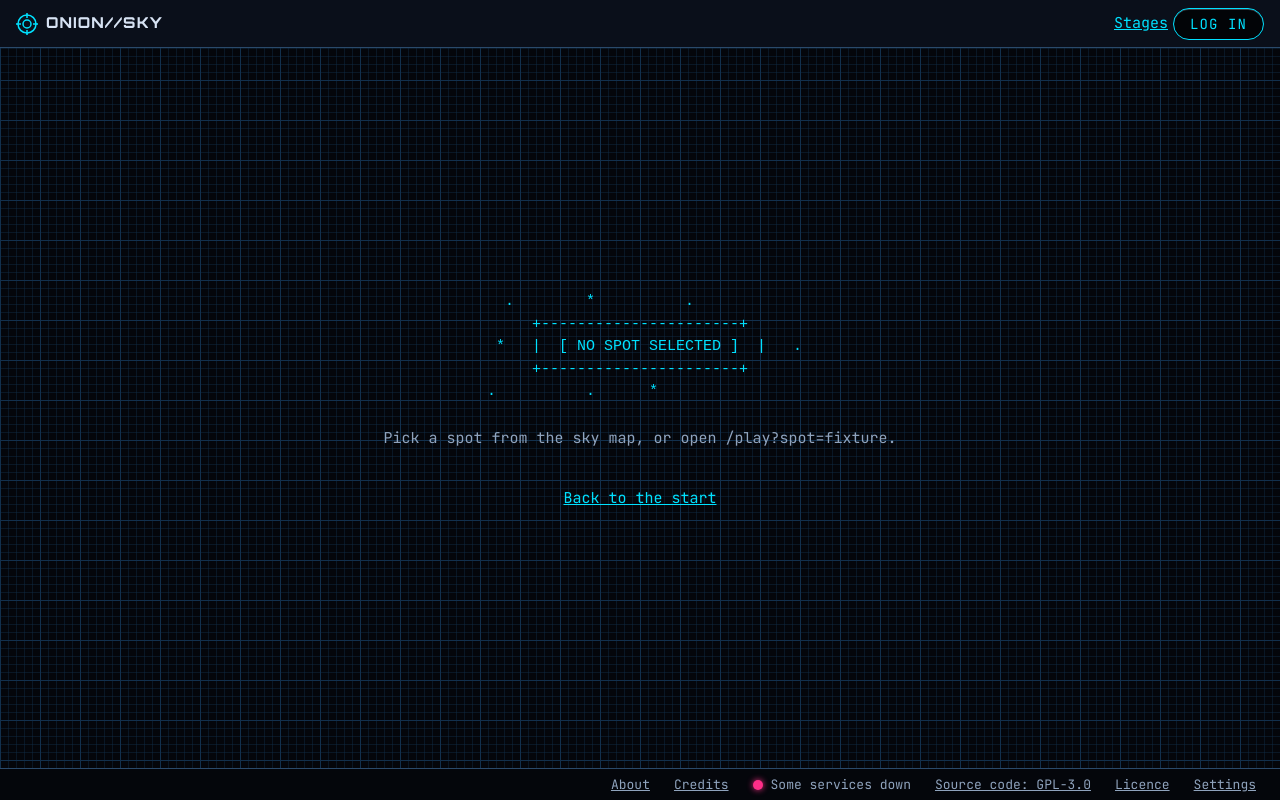
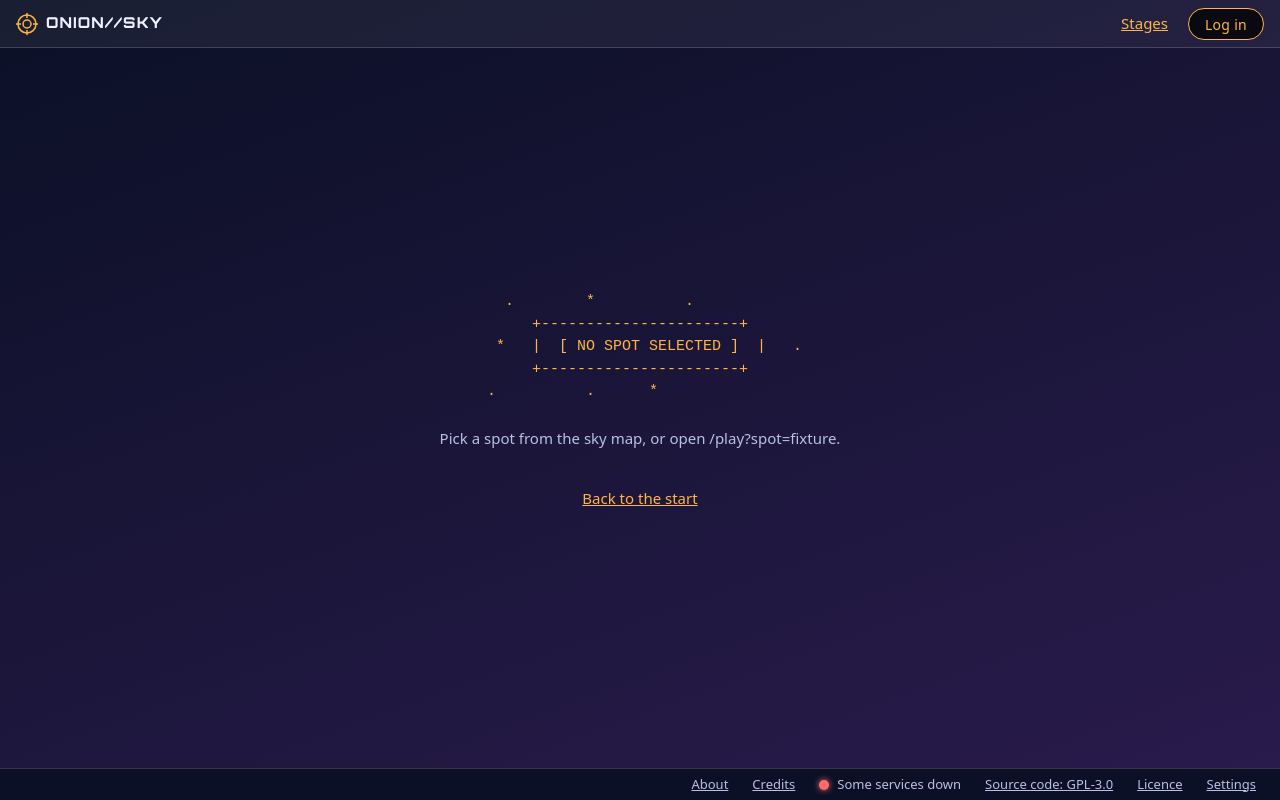
Before and after one commit to Field2548/NASA-Space-App-Challenge-SPHEREx, a Next.js app in the folder web/: page /play in a window 1280 px wide. Built offline with nearby package versions, Linux system fonts and the light colour scheme; no server answers.

Commit message:
theme: Deep space vivid tokens, soft cards, amber primary buttons, plain panel titles

```diff
--- a/web/app/globals.css
+++ b/web/app/globals.css
@@ -1,18 +1,34 @@
-/* Design tokens: BP section 12 ("blueprint terminal"). Owner GAME. */
+/* Design tokens: "Deep space vivid". Soft frosted cards on a navy-to-violet sky, warm amber for
+   the main action. Owner GAME. The old blueprint names (--cyan, --magenta, --line, ...) stay and
+   are remapped, so module CSS keeps working. */
 :root {
-  --bg-0: #04060b;
-  --bg-1: #0a0f1a;
-  --grid: #12304d;
-  --line: #2a4a6b;
-  --text: #d7e3f4;
-  --text-dim: #8fa3bd;
-  --cyan: #00e1ff;
-  --magenta: #ff2e88;
-  --amber: #ffb000;
+  --bg-0: #0b1026;
+  --bg-1: rgba(255, 255, 255, 0.06);
+  --bg: #1a1c45; /* opaque surface for popovers and dialogs */
+  --bg-grad-a: #0b1026;
+  --bg-grad-b: #2a1b4d;
+  --card: rgba(255, 255, 255, 0.06);
+  --card-radius: 14px;
+  --text: #eef1ff;
+  --text-dim: #b9c0e6;
+  --line: rgba(255, 255, 255, 0.16); /* soft card edge and dividers (decorative) */
+  --line-ui: #8a90b8; /* border of controls (3:1 on the card surface) */
+  --grid: transparent;
+
+  --accent: #ffb547; /* main action: NEXT, Submit, Play */
+  --on-accent: #1a1230; /* text on an amber fill */
+  --ok: #3ddc97;
+  --bad: #ff6b6b;
+
+  /* legacy names, remapped */
+  --cyan: var(--accent);
+  --amber: var(--accent);
+  --magenta: var(--bad);
   --viewport: #000000; /* science viewport: neutral black, no effects */
 
   --font-display-stack: var(--font-display), system-ui, sans-serif;
   --font-mono-stack: var(--font-mono), ui-monospace, monospace;
+  --font-body-stack: system-ui, -apple-system, "Segoe UI", Roboto, sans-serif;
 
   --space-1: 4px;
   --space-2: 8px;
@@ -20,15 +36,7 @@
   --space-4: 24px;
   --space-5: 40px;
   --radius-pill: 999px;
-}
-
-/* P3 overrides for UI accents only; science colours keep their sRGB values. */
-@media (color-gamut: p3) {
-  :root {
-    --cyan: color(display-p3 0 0.88 1);
-    --magenta: color(display-p3 1 0.18 0.55);
-    --amber: color(display-p3 1 0.7 0);
-  }
+  --radius-card: var(--card-radius);
 }
 
 * {
@@ -42,21 +50,18 @@ body {
   min-height: 100%;
 }
 
+html {
+  background-color: var(--bg-grad-a);
+}
+
 body {
   color: var(--text);
-  background-color: var(--bg-0);
-  /* Blueprint grid: 8 px minor, 40 px major, thin 1 px lines. */
-  background-image:
-    linear-gradient(var(--grid) 1px, transparent 1px),
-    linear-gradient(90deg, var(--grid) 1px, transparent 1px),
-    linear-gradient(color-mix(in srgb, var(--grid) 40%, transparent) 1px, transparent 1px),
-    linear-gradient(90deg, color-mix(in srgb, var(--grid) 40%, transparent) 1px, transparent 1px);
-  background-size:
-    40px 40px,
-    40px 40px,
-    8px 8px,
-    8px 8px;
-  font-family: var(--font-mono-stack);
+  background-color: var(--bg-grad-a);
+  /* One sky behind the whole page: fixed, so panels never repeat it. */
+  background-image: linear-gradient(160deg, var(--bg-grad-a), var(--bg-grad-b));
+  background-attachment: fixed;
+  background-repeat: no-repeat;
+  font-family: var(--font-body-stack);
   font-size: 15px;
   line-height: 1.5;
   -webkit-font-smoothing: antialiased;
@@ -68,8 +73,7 @@ h3,
 button,
 .label {
   font-family: var(--font-display-stack);
-  text-transform: uppercase;
-  letter-spacing: 0.08em;
+  letter-spacing: 0.02em;
 }
 
 h1 {
@@ -84,21 +88,20 @@ button,
 }
 
 a {
-  color: var(--cyan);
+  color: var(--accent);
 }
 
 :focus-visible {
-  outline: 2px solid var(--cyan);
+  outline: 2px solid var(--accent);
   outline-offset: 2px;
 }
 
 button {
   color: var(--text);
-  background: var(--bg-1);
-  border: 1px solid var(--line);
+  background: var(--card);
+  border: 1px solid var(--line-ui);
   border-radius: var(--radius-pill);
   padding: var(--space-2) var(--space-3);
-  box-shadow: inset 0 1px 0 color-mix(in srgb, var(--text) 25%, transparent);
   cursor: pointer;
 }
 
@@ -116,52 +119,69 @@ a[class] {
 }
 
 button:hover:not(:disabled) {
-  border-color: var(--cyan);
-  background-color: color-mix(in srgb, var(--cyan) 10%, var(--bg-1));
+  border-color: var(--accent);
+  background-color: rgba(255, 255, 255, 0.12);
 }
 
 button:active:not(:disabled),
 [role="button"]:active,
 a[class]:active {
-  transform: translateY(1px) scale(0.96);
-}
-
-button:active:not(:disabled) {
-  background-color: color-mix(in srgb, var(--cyan) 25%, var(--bg-1));
-  box-shadow: inset 0 2px 4px color-mix(in srgb, black 50%, transparent);
+  transform: translateY(1px) scale(0.97);
 }
 
 button[aria-pressed="true"],
 button[aria-checked="true"] {
-  border-color: var(--cyan);
-  color: var(--cyan);
-  background-color: color-mix(in srgb, var(--cyan) 18%, var(--bg-1));
-  box-shadow: 0 0 0 1px var(--cyan), 0 0 10px color-mix(in srgb, var(--cyan) 35%, transparent);
+  border-color: var(--accent);
+  color: var(--accent);
+  background-color: color-mix(in srgb, var(--accent) 16%, transparent);
 }
 
 button:disabled {
-  opacity: 0.45;
+  opacity: 0.55;
   cursor: not-allowed;
 }
 
-/* Panel with a part number, e.g. <section className="panel" data-part="PNL-02 // IMAGE TOOLS"> */
+/* Main action: amber pill, dark text. SubmitBar's own CSS file is owned elsewhere, so its primary
+   button is matched here by its module class. */
+.btn-primary,
+button[class*="SubmitBar"][class*="primary"],
+button[class*="SubmitBar"][class*="primary"][aria-pressed] {
+  color: var(--on-accent);
+  background: var(--accent);
+  border-color: var(--accent);
+  border-radius: var(--radius-pill);
+  font-weight: 700;
+}
+
+.btn-primary:hover:not(:disabled),
+button[class*="SubmitBar"][class*="primary"]:hover:not(:disabled) {
+  color: var(--on-accent);
+  background: #ffc46e;
+  border-color: #ffc46e;
+}
+
+button[class*="SubmitBar"][class*="primary"]:active:not(:disabled) {
+  background: #f0a12d;
+}
+
+/* Soft card: frosted, rounded, no grid lines. A title is a plain heading; data-part is the text. */
 .panel {
   position: relative;
-  background: var(--bg-1);
+  background: var(--card);
   border: 1px solid var(--line);
+  border-radius: var(--radius-card);
   padding: var(--space-3);
 }
 
 .panel[data-part]::before {
   content: attr(data-part);
-  position: absolute;
-  top: -0.75em;
-  left: var(--space-2);
-  padding: 0 var(--space-1);
-  background: var(--bg-0);
-  color: var(--text-dim);
-  font-size: 11px;
-  letter-spacing: 0.08em;
+  display: block;
+  margin-bottom: var(--space-2);
+  color: var(--text);
+  font-family: var(--font-display-stack);
+  font-size: 13px;
+  font-weight: 600;
+  letter-spacing: 0.02em;
 }
 
 /* Hazard stripes: experimental or Tier 2 features only. */
--- a/web/components/CoachMark.module.css
+++ b/web/components/CoachMark.module.css
@@ -3,7 +3,7 @@
   z-index: 40;
   border: 2px solid var(--magenta);
   border-radius: 6px;
-  box-shadow: 0 0 0 4px rgb(255 46 136 / 0.25);
+  box-shadow: 0 0 0 4px rgb(255 107 107 / 0.25);
   pointer-events: none;
   transition: all 0.2s ease;
 }
--- a/web/components/MorphologyControl.tsx
+++ b/web/components/MorphologyControl.tsx
@@ -1,5 +1,5 @@
 "use client";
-// Morphology control (PNL-05): an ordered stack of steps, applied first to last to every frame.
+// Morphology control: an ordered stack of steps, applied first to last to every frame.
 // Each step is a card: operation, kernel shape and size, iterations for erosion and dilation.
 // An empty stack is Off. Cards reorder by dragging the handle (pointer events: mouse, touch, pen)
 // or with the Move up / Move down buttons. The explanation and the before/after example live in
--- a/web/components/PlayScreen.module.css
+++ b/web/components/PlayScreen.module.css
@@ -103,12 +103,11 @@
 }
 
 .slot {
-  border: 1px dashed var(--line);
+  border: 1px solid var(--line);
+  border-radius: 8px;
   color: var(--text-dim);
-  font-size: 11px;
+  font-size: 12px;
   padding: var(--space-1) var(--space-2);
-  text-transform: uppercase;
-  letter-spacing: 0.08em;
 }
 
 .center {
--- a/web/components/SettingsScreen.tsx
+++ b/web/components/SettingsScreen.tsx
@@ -20,7 +20,7 @@ export default function SettingsScreen() {
       <BackLink />
       <h1>Settings</h1>
       <p>These choices are saved on this device.</p>
-      <section className="panel" data-part="SET-01 // COLOR VISION">
+      <section className="panel" data-part="Colour vision">
         <VisionPicker
           value={vision}
           onChange={(v) => {
--- a/web/components/SkyMap.tsx
+++ b/web/components/SkyMap.tsx
@@ -446,7 +446,7 @@ export function SkyMap({ onPlay, target, onPointer, onClickSky, overlay, classNa
           role="alert"
           style={{ position: "absolute", inset: 0, overflow: "auto", padding: "var(--space-5) var(--space-4)" }}
         >
-          <div className="panel" data-part="MAP-00 // SKY MAP OFFLINE" style={{ maxWidth: 560, margin: "0 auto" }}>
+          <div className="panel" data-part="Sky map offline" style={{ maxWidth: 560, margin: "0 auto" }}>
             <p style={{ marginTop: 0 }}>{failReason}</p>
             <p style={{ color: "var(--text-dim)" }}>
               The game still works. Pick a ready spot below, or type a position in the coordinate box.
@@ -533,7 +533,7 @@ export function SkyMap({ onPlay, target, onPointer, onClickSky, overlay, classNa
             }
           }}
           className="panel"
-          data-part="SPT-01 // READY SPOT"
+          data-part="Ready spot"
           style={{ position: "absolute", right: 16, top: 72, width: 240, padding: "var(--space-3)" }}
         >
           <button
--- a/web/components/StagesScreen.tsx
+++ b/web/components/StagesScreen.tsx
@@ -145,7 +145,6 @@ export default function StagesScreen() {
               <li
                 className={`panel ${styles.card}`}
                 data-testid="training-card"
-                data-part="STG-00"
                 data-status={trained ? "solved" : "new"}
               >
                 <div className={styles.head}>
@@ -245,7 +244,6 @@ function StageCard({ n, stage, next, burst, open, tabStop, onToggle, onFocusTogg
     <li
       className={`panel ${styles.card}`}
       data-testid={`stage-${spot.slug}`}
-      data-part={`STG-${String(n).padStart(2, "0")}`}
       data-open={open ? "true" : "false"}
       data-status={status}
       onClick={onCardClick}
--- a/web/components/Timeline.module.css
+++ b/web/components/Timeline.module.css
@@ -23,6 +23,13 @@
   font-size: 12px;
 }
 
+.buttons button[aria-label$="blink"] {
+  color: var(--on-accent);
+  background: var(--accent);
+  border-color: var(--accent);
+  font-weight: 700;
+}
+
 .buttons button:disabled {
   opacity: 0.45;
   cursor: default;
@@ -35,7 +42,8 @@
 
 .slot {
   flex: 1;
-  border: 1px dashed var(--line);
+  border: 1px solid var(--line);
+  border-radius: 8px;
   color: var(--text-dim);
   font-size: 11px;
   padding: var(--space-2);
--- a/web/components/ToneCurveEditor.tsx
+++ b/web/components/ToneCurveEditor.tsx
@@ -1,5 +1,5 @@
 "use client";
-// Light intensity curve editor (PNL-06): input brightness (what the picture shows now) on the
+// Light intensity curve editor: input brightness (what the picture shows now) on the
 // horizontal axis, output brightness on the vertical. Five points move up and down (drag or
 // arrow keys, Shift for big steps); presets Linear, Log, asinh (the default look and the reset).
 //
@@ -62,8 +62,8 @@ export default function ToneCurveEditor({ value, onChange }: ToneCurveEditorProp
   return (
     <div style={{ display: "grid", gap: "var(--space-2)", fontSize: 12 }}>
       <div>
-        Light curve{" "}
-        <InfoPopover label="Light curve" title="Light curve: how bright each level is drawn">
+        Tone curve{" "}
+        <InfoPopover label="Tone curve" title="Tone curve: how bright each level is drawn">
           <p>
             The picture is first stretched so faint things show (the asinh look). This curve then decides how bright each level is
             drawn: the left-right position is the brightness the picture has now, the height is the brightness it gets. Raise the
```
Also changed, not shown: web/components/PlayScreen.tsx (+8 -8 lines), web/components/StagesScreen.module.css (+14 -6 lines), web/components/TitleScreen.module.css (+11 -6 lines), 2 other files (tests, documents, lock files or other folders).
